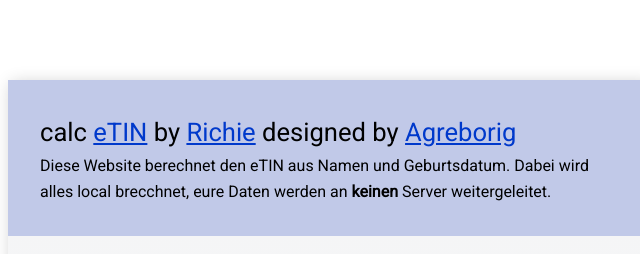
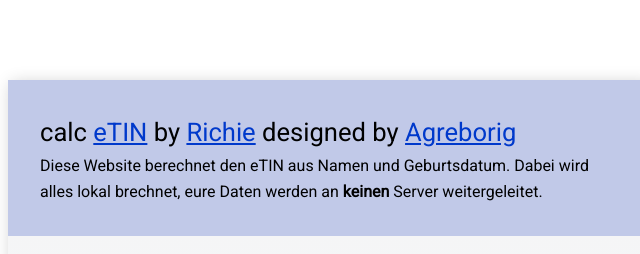
Before and after one commit to Richie-8DK/calc_eTIN, a plain HTML site: page index.html in a window 1280 px wide. Shown: the top 254 px of the page, 312-952 px from the left. Drawn offline with Linux system fonts and the light colour scheme.

```diff
--- a/index.html
+++ b/index.html
@@ -18,7 +18,7 @@
       <h1>calc <a href="https://de.wikipedia.org/wiki/ETIN" title="Was ist eTIN?">eTIN</a>
        by <a href="https://the-morpheus.de/forum/member.php?action=profile&uid=91">Richie</a>
        designed by <a href="https://the-morpheus.de/forum/member.php?action=profile&uid=371">Agreborig</a></h1>
-      <p class="">Diese Website berechnet den eTIN aus Namen und Geburtsdatum. Dabei wird alles local brecchnet, eure Daten werden an <b>keinen</b> Server weitergeleitet.</p>
+      <p class="">Diese Website berechnet den eTIN aus Namen und Geburtsdatum. Dabei wird alles lokal brechnet, eure Daten werden an <b>keinen</b> Server weitergeleitet.</p>
     </header>
     <form>
 
```
